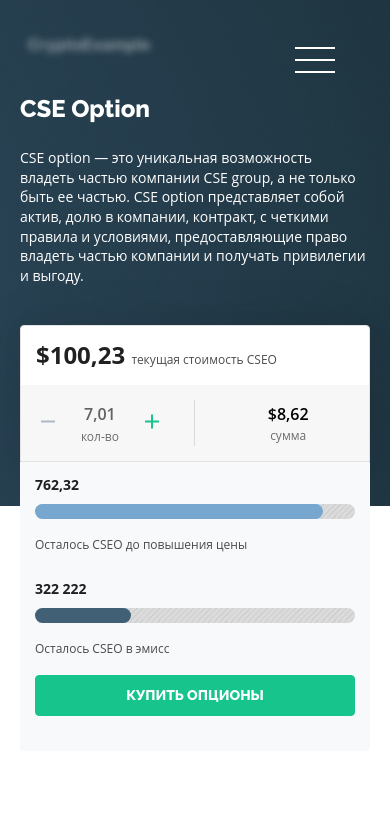
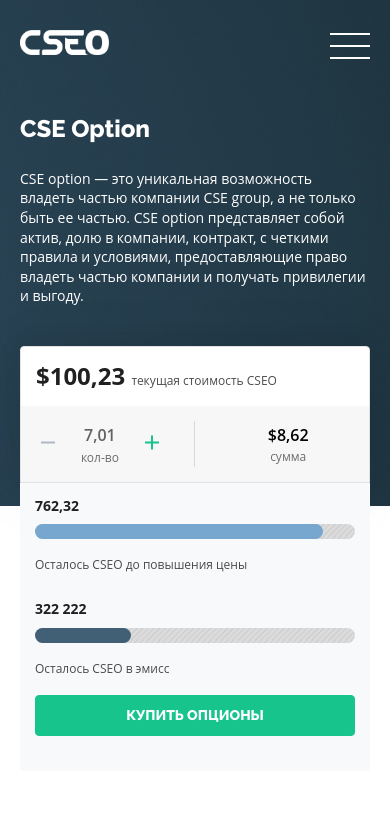
Before and after one commit to algolGuru/ceo, a plain HTML site: page index.html in a window 390 px wide. Shown: the top 815 px of the page. Drawn offline with Linux system fonts and the light colour scheme.

Commit message:
правки по комментам

```diff
--- a/index.html
+++ b/index.html
@@ -14,8 +14,9 @@
         <div class="main_container">
             <header>
                 <div class="container header_container">
+                    <div class="header_logo_nav">
                         <div class="logo">
-                        <img src="img/CryptoExample.png" alt="logo">
+                            <img src="img/logo.png" alt="logo">
                         </div>
                         <nav>
                             <a class="nav_link std_text" href="" rel="noopener noreferrer">Купить CSE Option</a>
@@ -23,6 +24,7 @@
                             <a class="nav_link std_text" href="transfers.html" rel="noopener noreferrer">Переводы</a>
                             <a class="nav_link std_text" href="personalData.html" rel="noopener noreferrer">Личные данные</a>
                         </nav>
+                    </div>
                     <div class="log_in">
                         <button class="login_button"><a href="logIn.html">Войти</a></button>
                     </div>
--- a/style.css
+++ b/style.css
@@ -91,7 +91,6 @@
 }
 
 nav {
-    margin-right: 25%;
     display: flex;
     align-items: center;
     justify-content: space-between;
@@ -114,8 +113,24 @@
 }
 
 .log_in{
+    margin-left: 25%;
     display: flex;
     align-items: center;
+}
+
+.logo {
+    margin-right: 50px;
+    display: flex;
+    align-items: center;
+}
+
+.logo img {
+    height: 25px;
+}
+
+.header_logo_nav{
+    display: flex;
+    justify-content: space-between;
 }
 
 .login_button{
@@ -358,10 +373,11 @@
 
 .lost_for_price_up, .lost{
     display: flex;
-    justify-content: space-between;
+    justify-content: flex-end;
 }
 
 .num {
+    margin-right: 10px;
     font-family: 'Open Sans', sans-serif;
     font-style: normal;
     font-weight: bold;
@@ -415,7 +431,7 @@
 
 .line {
     margin-left: 20px;
-    width: 65%
+    width: 75%
 }
 
 #main_second{
@@ -1106,7 +1122,7 @@
     background: rgba(25, 44, 52, 0.6);
     display: flex;
     align-items: center;
-    justify-content: center;
+    justify-cont: center;
 }
 
 .popup_error{
@@ -1305,7 +1321,7 @@
 
 @media screen and (max-width: 900px) {
     .hamburger{
-        top: 30px;
+        top: 23px;
         right: 0;
         display: block !important;
     }
@@ -1656,7 +1672,7 @@
     }
 
     .main_content {
-        padding: 0 20px 50px 20px;
+        padding: 30px 20px 50px 20px;
     }
 
     .invest {
@@ -1715,10 +1731,6 @@
 
     .conditions_info p {
         font-size: 16px;
-    }
-
-    .logo img {
-        width: 50%;
     }
 
     .buy_options_mobile {
@@ -1934,7 +1946,6 @@
     -webkit-transform: translate(-50%, -50%);
     transform: translate(-50%, -50%);
     cursor: pointer;
-    width: 50px;
 }
 
 .line-1, .line-2, .line-3{
```
Also changed, not shown: authorizePopUp.html (+1 -1 lines), balance.html (+1 -1 lines), errorPopUp.html (+1 -1 lines), logIn.html (+1 -1 lines), navigation_mobile.html (+1 -1 lines), personalData.html (+1 -1 lines), popUpPay.html (+1 -1 lines), registration.html (+1 -1 lines), transfers.html (+1 -1 lines), img/CryptoExample.png (deleted), img/logo.png (added). Lines whose indentation alone changed are shown as unchanged.
